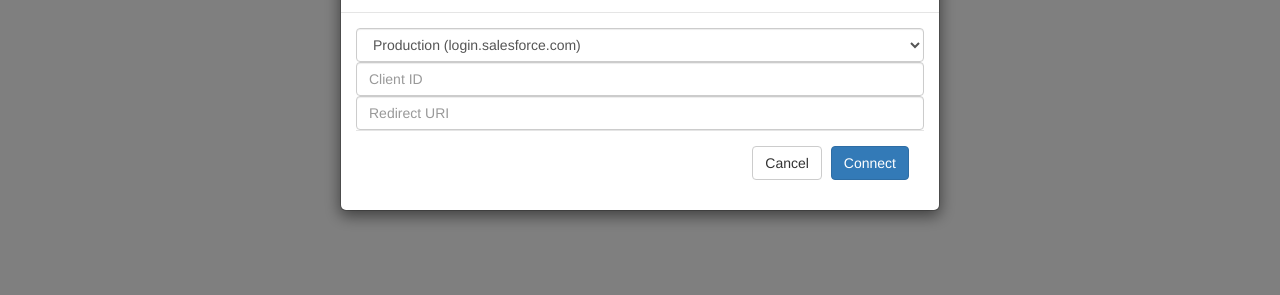
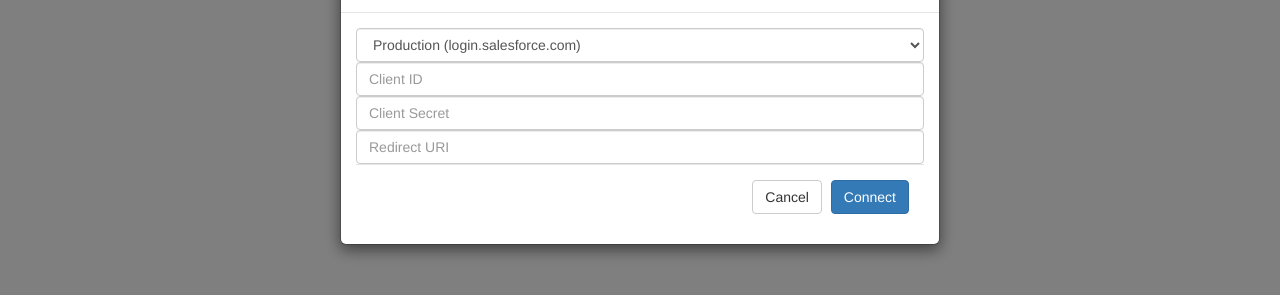
Before and after one commit to xjsender/Haoku, a website: page views/template/header.html in a window 1280 px wide. Both pictures are taken after a click on the link "Login". Shown: the part 75-370 px from the top of the page. Drawn offline with Linux system fonts and the light colour scheme.

Commit message:
login bug

```diff
--- a/controller/site.js
+++ b/controller/site.js
@@ -13,6 +13,7 @@
     req.session.oauth2 = {
         loginUrl: req.body.login_url,
         clientId: req.body.client_id,
+        clientSecret: req.body.client_secret,
         redirectUri: req.body.redirect_uri
     }
 
--- a/views/template/header.html
+++ b/views/template/header.html
@@ -88,6 +88,9 @@
                                     <input type="text" id="client_id" name="client_id"
                                         class="form-control" placeholder="Client ID" required="true" autofocus="true">
 
+                                    <input type="text" id="client_secret" name="client_secret"
+                                        class="form-control" placeholder="Client Secret" required="true" autofocus="true">
+
                                     <input type="text" id="redirect_uri" name="redirect_uri"
                                         class="form-control" placeholder="Redirect URI" required="true">
                                 </div>
```
